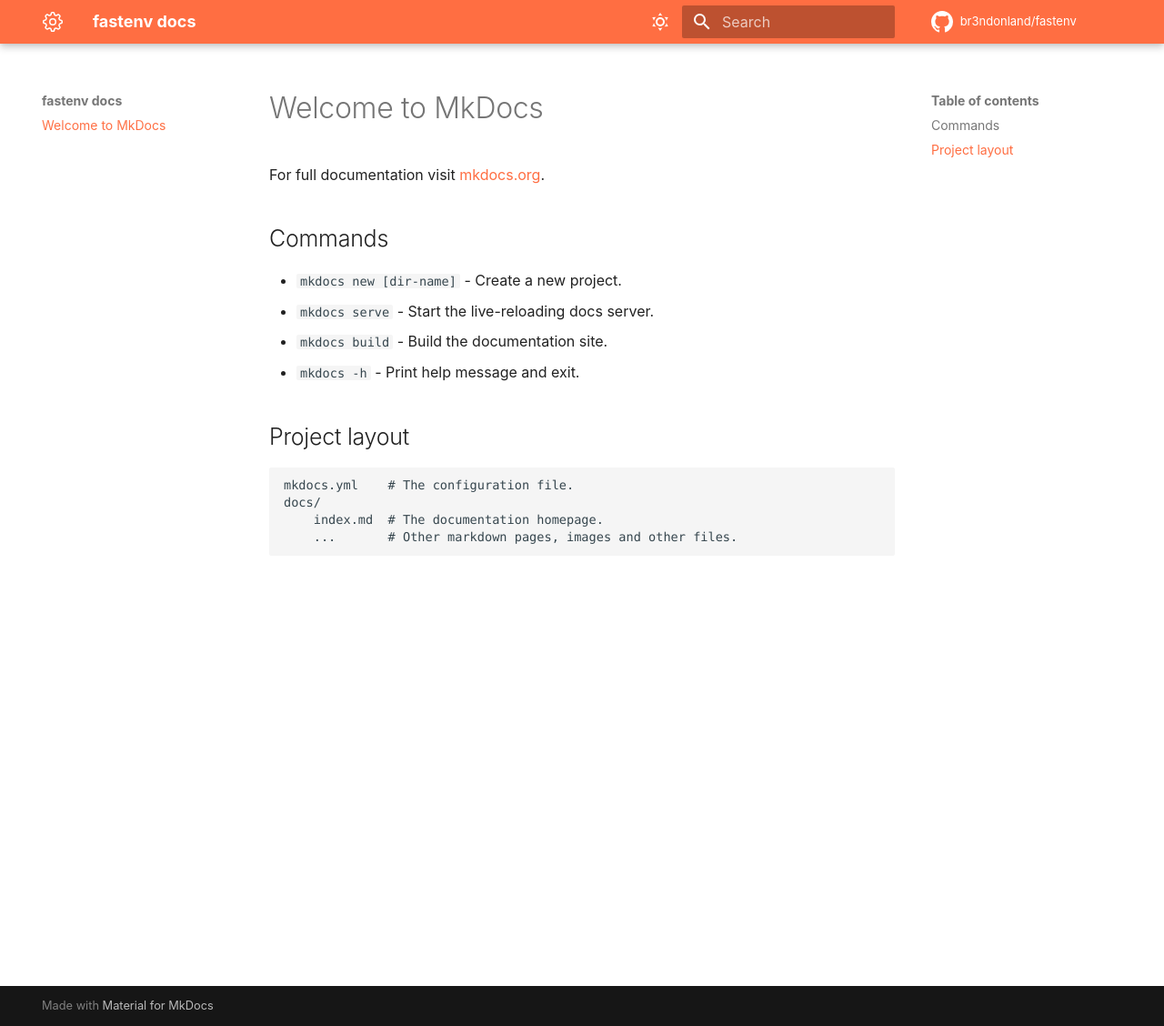
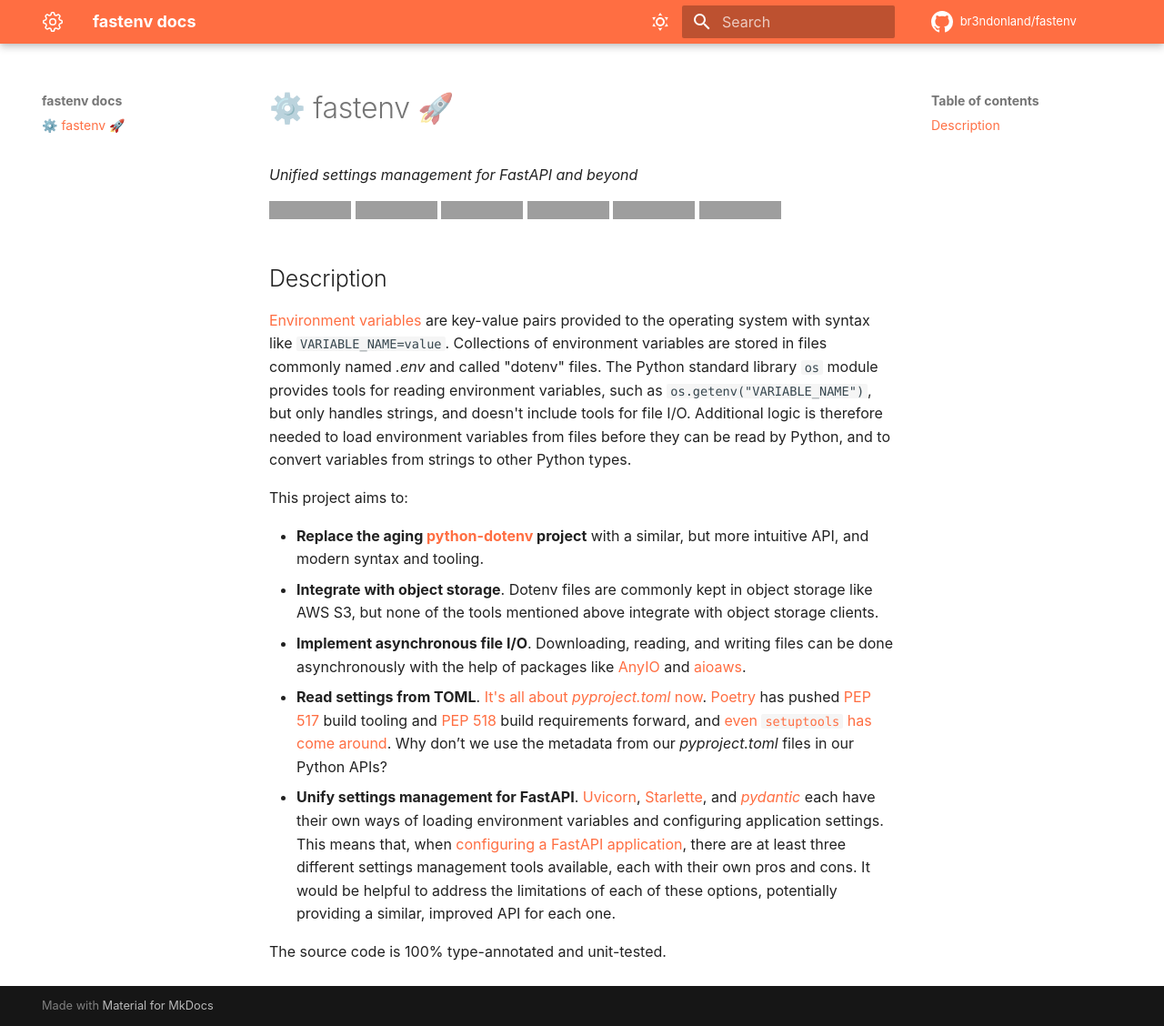
Before and after one commit to br3ndonland/fastenv, an MkDocs documentation site: the page built from docs/index.md, in a window 1280 px wide and 1128 px high. Shown: the whole window at 91% size. Built offline with MkDocs 1.6.1 and Material for MkDocs 9.7.7, drawn with Linux system fonts in a browser that asks for light colours; comment, search, counter and statistics services are not loaded; grey boxes are pictures that could not be loaded.

Commit message:
Update docs homepage with info from README
- Align info in README and docs/index.md
- Use gear instead of wrench for settings icon

```diff
--- a/docs/index.md
+++ b/docs/index.md
@@ -1,17 +1,24 @@
-# Welcome to MkDocs
+# ⚙️ fastenv 🚀
 
-For full documentation visit [mkdocs.org](https://www.mkdocs.org).
+_Unified settings management for FastAPI and beyond_
 
-## Commands
+[![PyPI](https://img.shields.io/pypi/v/fastenv?color=success)](https://pypi.org/project/fastenv/)
+[![Imports: isort](https://img.shields.io/badge/%20imports-isort-%231674b1?style=flat&labelColor=ef8336)](https://pycqa.github.io/isort/)
+[![Code style: black](https://img.shields.io/badge/code%20style-black-000000.svg)](https://black.readthedocs.io/en/stable/)
+[![pre-commit](https://img.shields.io/badge/pre--commit-enabled-brightgreen?logo=pre-commit&logoColor=white)](https://github.com/pre-commit/pre-commit)
+[![ci](https://github.com/br3ndonland/fastenv/workflows/ci/badge.svg)](https://github.com/br3ndonland/fastenv/actions/workflows/ci.yml)
+[![codecov](https://codecov.io/gh/br3ndonland/fastenv/branch/main/graph/badge.svg?token=WDNHES5OYR)](https://codecov.io/gh/br3ndonland/fastenv)
 
-- `mkdocs new [dir-name]` - Create a new project.
-- `mkdocs serve` - Start the live-reloading docs server.
-- `mkdocs build` - Build the documentation site.
-- `mkdocs -h` - Print help message and exit.
+## Description
 
-## Project layout
+[Environment variables](https://en.wikipedia.org/wiki/Environment_variable) are key-value pairs provided to the operating system with syntax like `VARIABLE_NAME=value`. Collections of environment variables are stored in files commonly named _.env_ and called "dotenv" files. The Python standard library `os` module provides tools for reading environment variables, such as `os.getenv("VARIABLE_NAME")`, but only handles strings, and doesn't include tools for file I/O. Additional logic is therefore needed to load environment variables from files before they can be read by Python, and to convert variables from strings to other Python types.
 
-    mkdocs.yml    # The configuration file.
-    docs/
-        index.md  # The documentation homepage.
-        ...       # Other markdown pages, images and other files.
+This project aims to:
+
+-   **Replace the aging [python-dotenv](https://github.com/theskumar/python-dotenv) project** with a similar, but more intuitive API, and modern syntax and tooling.
+-   **Integrate with object storage**. Dotenv files are commonly kept in object storage like AWS S3, but none of the tools mentioned above integrate with object storage clients.
+-   **Implement asynchronous file I/O**. Downloading, reading, and writing files can be done asynchronously with the help of packages like [AnyIO](https://github.com/agronholm/anyio) and [aioaws](https://github.com/samuelcolvin/aioaws).
+-   **Read settings from TOML**. [It's all about _pyproject.toml_ now](https://snarky.ca/what-the-heck-is-pyproject-toml/). [Poetry](https://python-poetry.org/) has pushed [PEP 517](https://www.python.org/dev/peps/pep-0517/) build tooling and [PEP 518](https://www.python.org/dev/peps/pep-0518/) build requirements forward, and [even `setuptools` has come around](https://setuptools.readthedocs.io/en/latest/build_meta.html). Why don’t we use the metadata from our _pyproject.toml_ files in our Python APIs?
+-   **Unify settings management for FastAPI**. [Uvicorn](https://www.uvicorn.org/), [Starlette](https://www.starlette.io/config/), and _[pydantic](https://pydantic-docs.helpmanual.io/usage/settings/)_ each have their own ways of loading environment variables and configuring application settings. This means that, when [configuring a FastAPI application](https://fastapi.tiangolo.com/advanced/settings/), there are at least three different settings management tools available, each with their own pros and cons. It would be helpful to address the limitations of each of these options, potentially providing a similar, improved API for each one.
+
+The source code is 100% type-annotated and unit-tested.
```
Also changed, not shown: README.md (+17 -9 lines).
